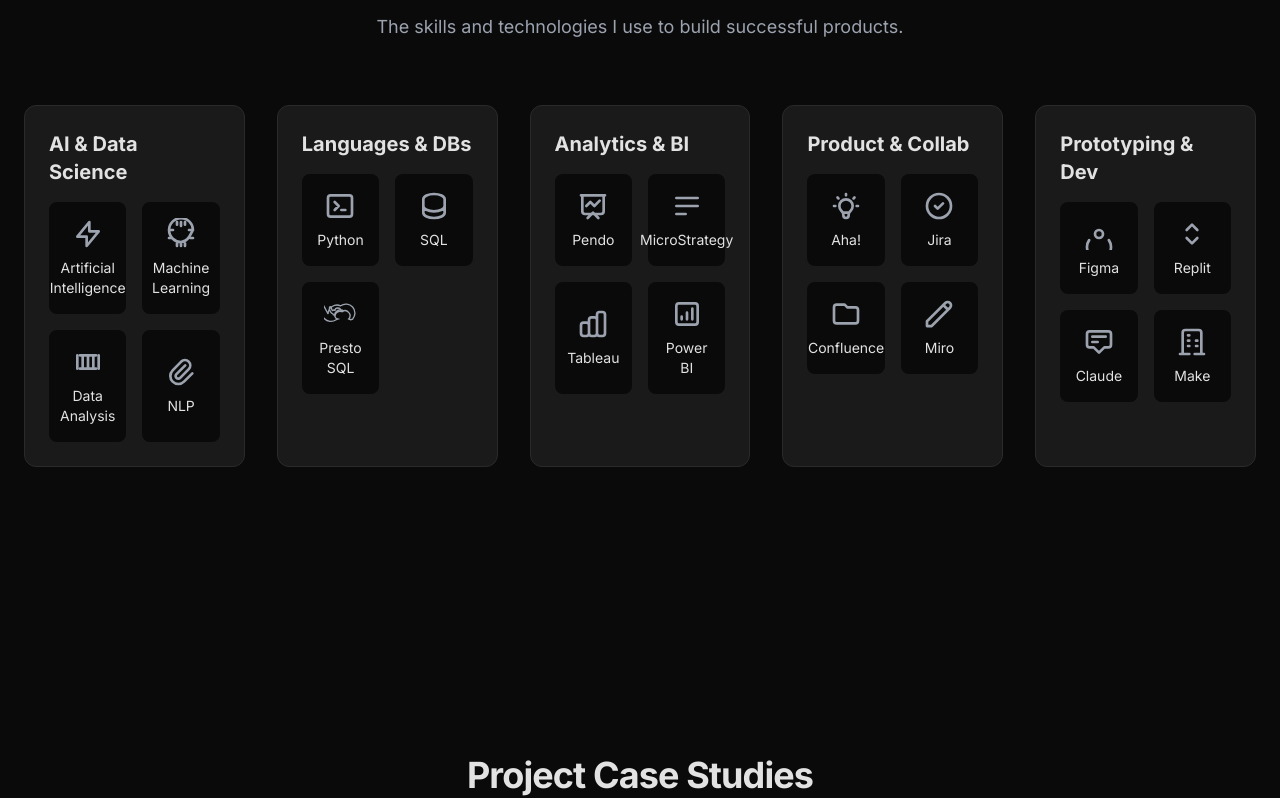
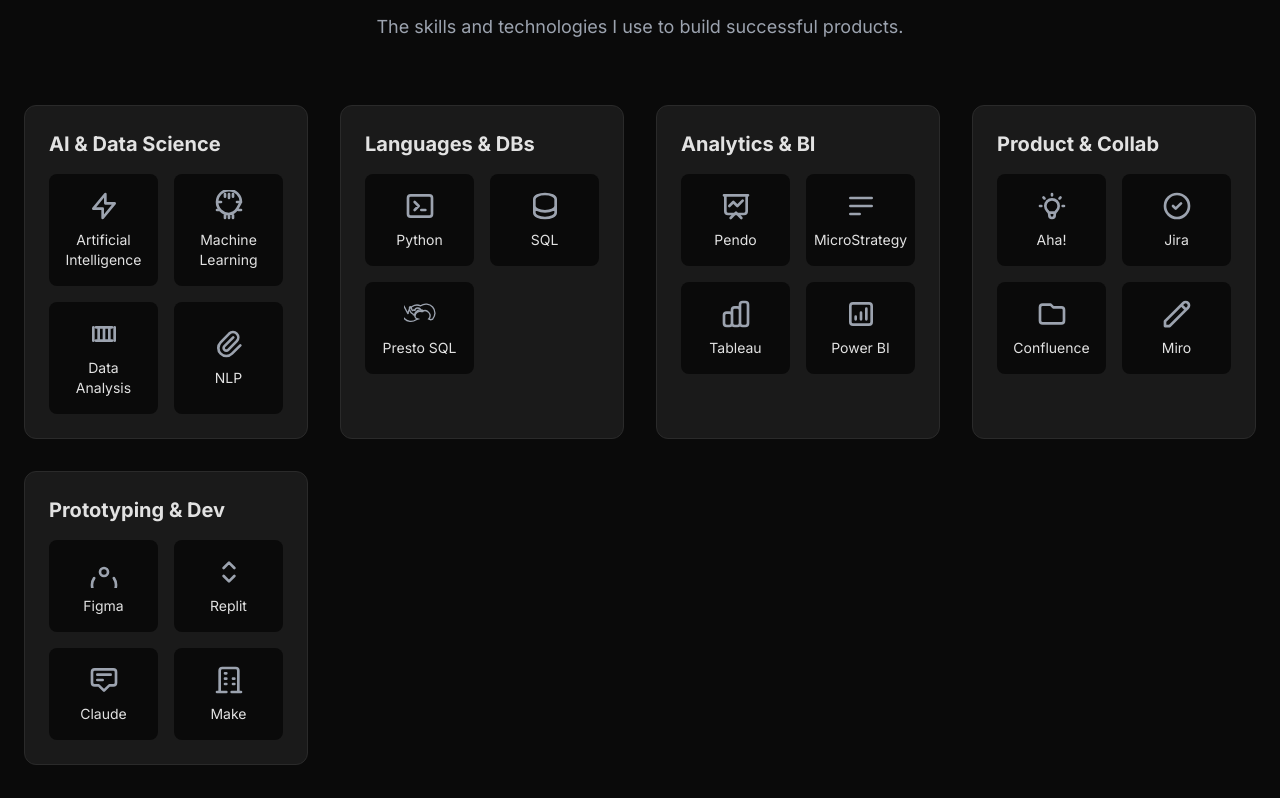
Before and after one commit to sandheepgopinath/sandheepgopinath-website, a website: page index.html in a window 1280 px wide. Shown: the part 1719-2517 px from the top of the page. Drawn offline with nearby package versions, Linux system fonts and the light colour scheme.

Commit message:
Update index.html

```diff
--- a/index.html
+++ b/index.html
@@ -292,8 +292,8 @@
                     <h2 class="text-3xl md:text-4xl font-bold tracking-tight">My Toolkit</h2>
                     <p class="text-lg text-gray-400 mt-4 max-w-2xl mx-auto">The skills and technologies I use to build successful products.</p>
                 </div>
-                <!-- UPDATED GRID CLASSES -->
-                <div class="grid grid-cols-1 sm:grid-cols-2 lg:grid-cols-4 xl:grid-cols-5 gap-8">
+                <!-- UPDATED GRID CLASSES FOR BETTER RESPONSIVENESS -->
+                <div class="grid grid-cols-1 sm:grid-cols-2 lg:grid-cols-4 gap-8">
                     <!-- AI & Data Science Card -->
                     <div class="skill-card rounded-xl p-6 reveal">
                         <h3 class="text-xl font-bold mb-4 text-brand-light">AI & Data Science</h3>
```
